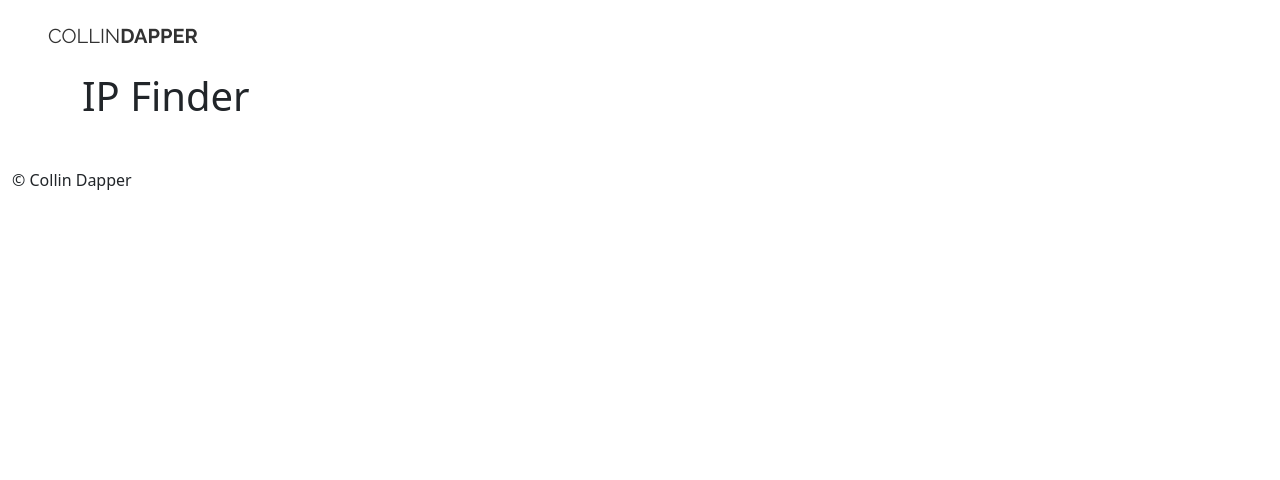
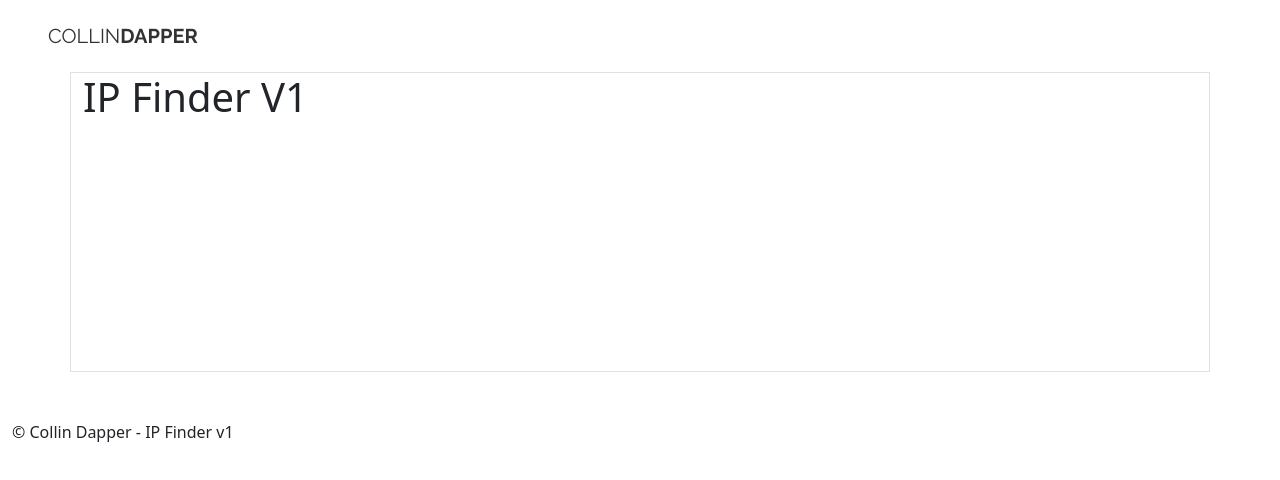
Before and after one commit to collindapper/ip_finder_v2, a React (Create React App) app: page / in a window 1280 px wide. Shown: the top 480 px of the page. Built offline with nearby package versions, Linux system fonts and the light colour scheme.

Commit message:
Updated package.json dependencies

```diff
--- a/src/home/home.css
+++ b/src/home/home.css
@@ -0,0 +1,3 @@
+.container {
+    height: 300px;
+}
--- a/src/home/home.js
+++ b/src/home/home.js
@@ -13,8 +13,9 @@ class Home extends React.Component {
   render () {
     return (
       <React.Fragment>
-        <div className='container'>
-            <h1>IP Finder</h1>
+        <div className='container border'>
+            <div className='magnifyingGlass'></div>
+            <h1>IP Finder V1</h1>
         </div>
       </React.Fragment>
     )
--- a/src/navbar/navbar.js
+++ b/src/navbar/navbar.js
@@ -96,7 +96,7 @@ class Navbar extends React.Component {
             <div className="container-fluid footer">
               <div className="d-flex row">
                 <div className="col-6">
-                  <p className="footerItem">&copy; Collin Dapper</p>
+                  <p className="footerItem">&copy; Collin Dapper - IP Finder v1</p>
                 </div>
 
               </div>
```
Also changed, not shown: package.json (+5 -2 lines).
